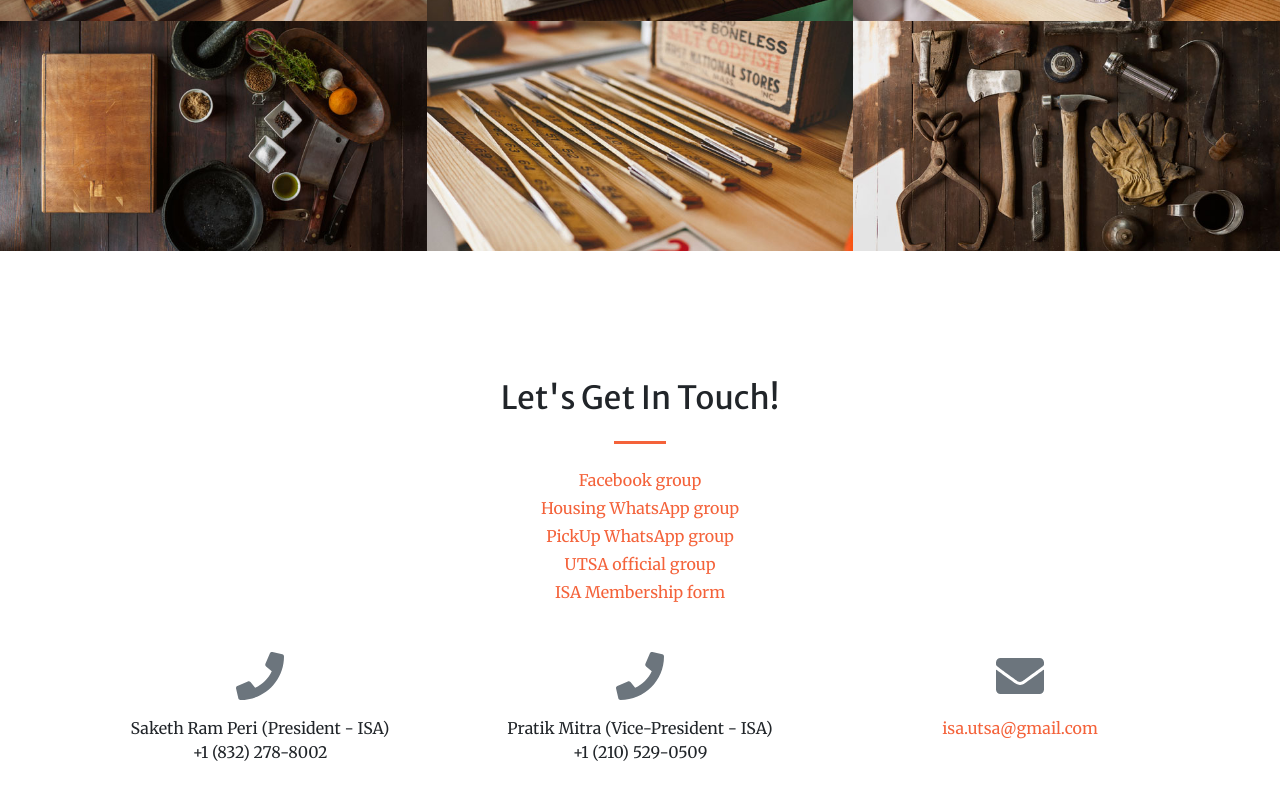
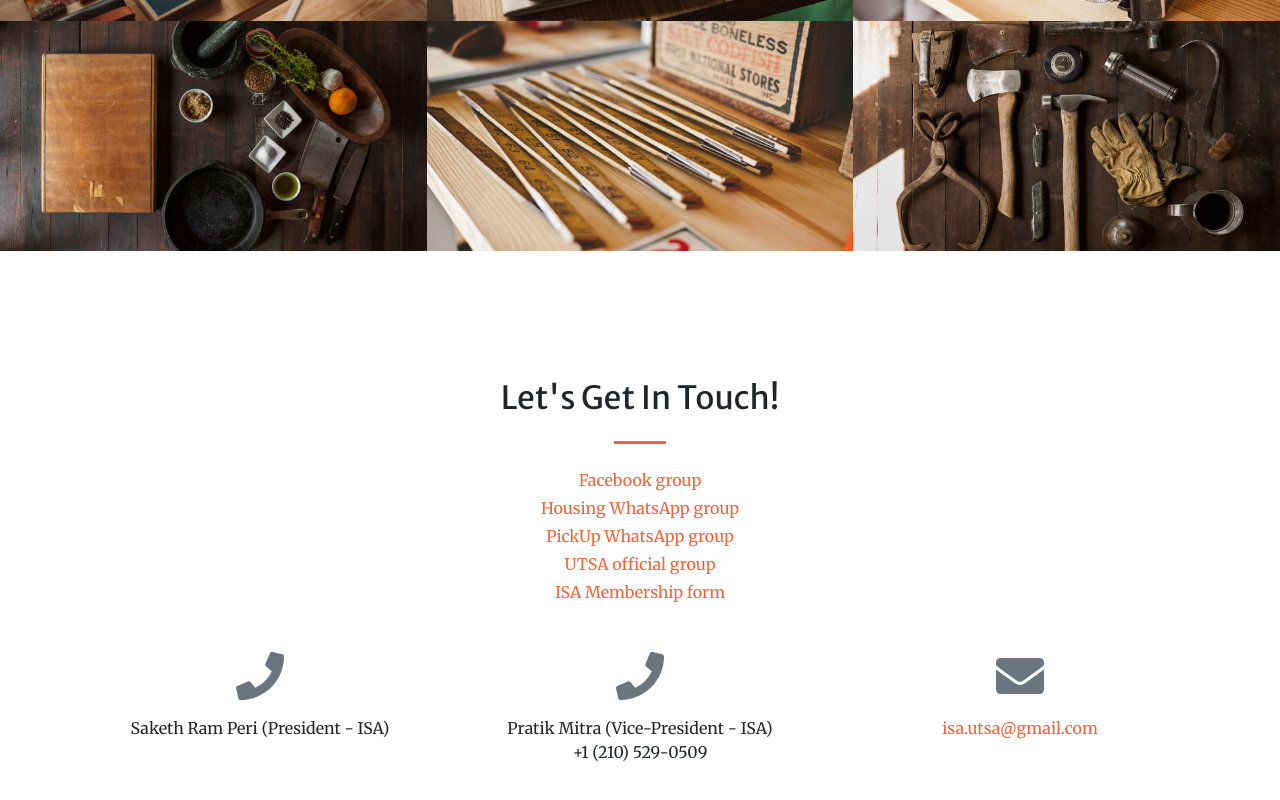
Before and after one commit to vib795/ISA, a website: page src/pug/index.pug in a window 1280 px wide. Shown: the part 2064-2864 px from the top of the page. Drawn offline with nearby package versions, Linux system fonts and the light colour scheme; files that its build step writes are made by us from their sources; files whose address does not match are found by name.

Commit message:
minor changes - 3rd publish

```diff
--- a/src/pug/index.pug
+++ b/src/pug/index.pug
@@ -155,7 +155,7 @@ html(lang='en')
                     .col-lg-4.ml-auto.text-center.mb-5.mb-lg-0
                         i.fas.fa-phone.fa-3x.mb-3.text-muted
                         div Saketh Ram Peri (President - ISA)
-                        div +1 (832) 278-8002
+                        //div +1 (832) 278-8002
                     .col-lg-4.ml-auto.text-center.mb-5.mb-lg-0
                         i.fas.fa-phone.fa-3x.mb-3.text-muted
                         div Pratik Mitra (Vice-President - ISA)
```
Also changed, not shown: dist/index.html.
